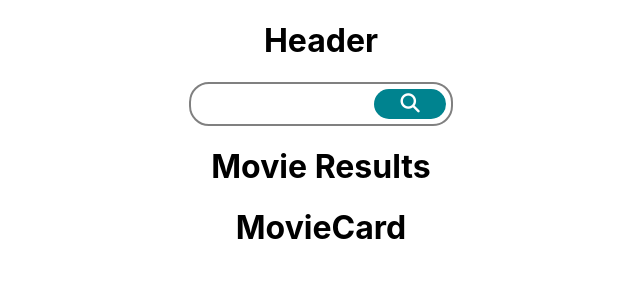
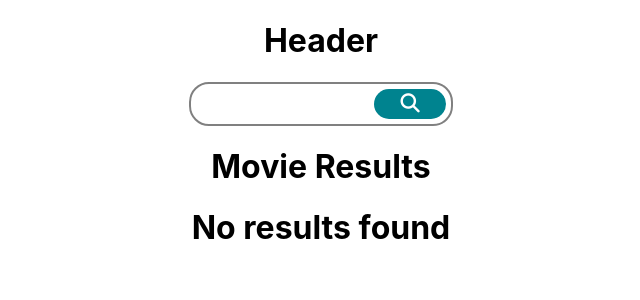
Before and after one commit to amgillenwater/movie-app-react, a React (Create React App) app: page / in a window 1280 px wide. Shown: the top 300 px of the page, without its empty margins (319-959 px from the left). Built offline with nearby package versions, Linux system fonts and the light colour scheme.

Commit message:
mapping over results, still need to style card

```diff
--- a/src/App.js
+++ b/src/App.js
@@ -2,14 +2,12 @@ import React from 'react'
 import './App.css'
 import Header from './components/Header.js'
 import SearchBar from './components/SearchBar.js'
-import MovieResults from './components/MovieResults.js'
 
 function App () {
   return (
     <div className='App'>
       <Header />
       <SearchBar />
-      <MovieResults />
     </div>
   )
 }
--- a/src/Components/MovieCard.js
+++ b/src/Components/MovieCard.js
@@ -1,9 +1,12 @@
 import React from 'react'
 
-function MovieCard () {
+const MovieCard = props => {
+  const { key, title, overview, lang, rating, img } = props
+
   return (
-    <h1>MovieCard</h1>
-    // res.results, title: results.title, img: baseURL+ results.poster_path, rating: vote_average, id: results.id
+    <>
+
+    </>
   )
 }
 
--- a/src/Components/MovieResults.js
+++ b/src/Components/MovieResults.js
@@ -1,12 +1,33 @@
 import React from 'react'
 import MovieCard from './MovieCard'
 
-function MovieResults () {
+function MovieResults ({ data }) {
   return (
     <>
       <h1>Movie Results</h1>
-      {/* loop over results and generate movie card here */}
-      <MovieCard />
+      {!data
+        ? (<h1>No results found</h1>)
+        : (<div>
+          <h1>Results:</h1>
+          {/* loop over results and generate movie card here */}
+
+          <br />
+          {data.map((item) => {
+            return (
+              <MovieCard
+                key={item.id}
+                title={item.original_title}
+                overview={item.overview}
+                lang={item.original_language}
+                rating={item.vote_average}
+                img={item.poster_path}
+              />
+            )
+          }
+          )}
+
+           </div>
+        )}
     </>
   )
 }
--- a/src/Components/SearchBar.js
+++ b/src/Components/SearchBar.js
@@ -1,5 +1,6 @@
 import React, { useState } from 'react'
 import axios from 'axios'
+import MovieResults from './MovieResults'
 import { Button, Form, Input, Wrapper } from './styled.js'
 
 const SearchBar = () => {
@@ -13,7 +14,7 @@ const SearchBar = () => {
       e.preventDefault()
       const result = await axios
         .get(`https://api.themoviedb.org/3/search/movie?api_key=84ae90e18d1d61fd354d732747ae369e&query=${userInput}`)
-      setResult(result.results)
+      setResult(result.data.results)
     } catch (error) {
       console.error(error.message)
     }
@@ -30,7 +31,7 @@ const SearchBar = () => {
           <Button><i className='fas fa-search' /></Button>
         </Form>
       </Wrapper>
-
+      <MovieResults data={result} />
     </>
   )
 }
```
